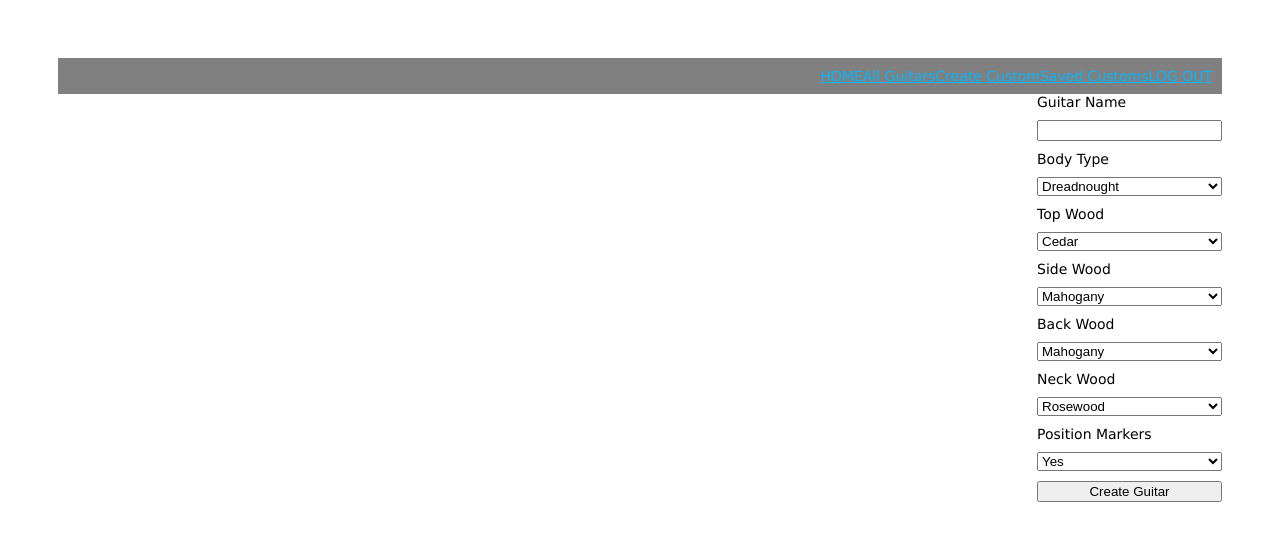
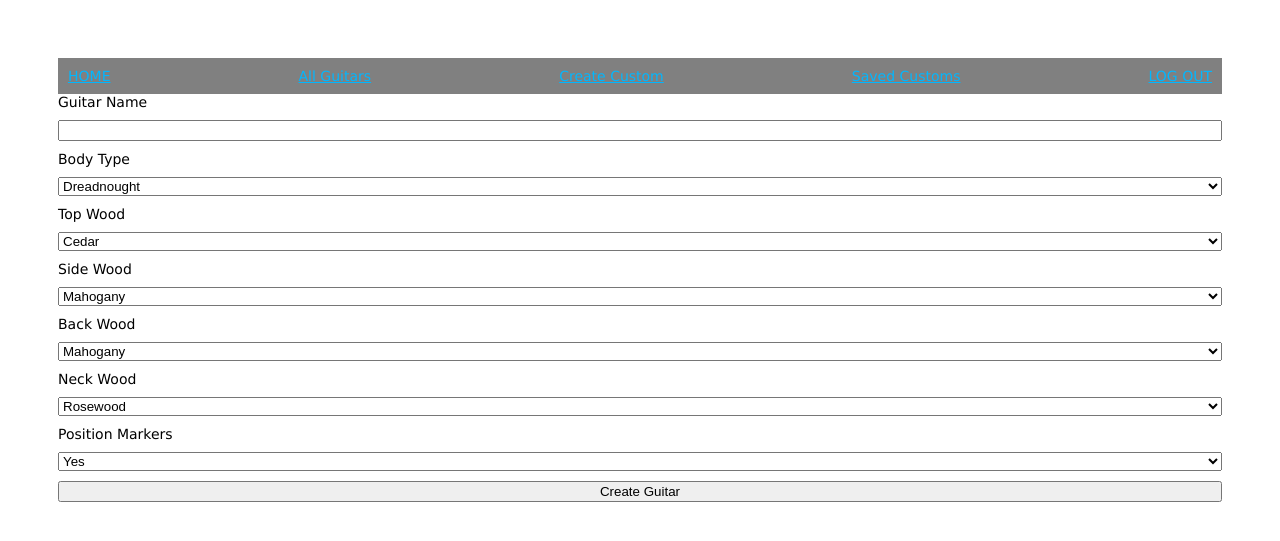
Before and after one commit to elliothwang/guitar-builder, a Node server app: page /guitars/new in a window 1280 px wide. Shown: the top 541 px of the page. Run offline with Node 20, Linux system fonts and the light colour scheme; the visitor is signed in with stand-in values (Sample User, id 1); some libraries are stand-ins or nearby versions.

Commit message:
change some styling

```diff
--- a/public/stylesheets/style.css
+++ b/public/stylesheets/style.css
@@ -11,7 +11,7 @@ nav {
   grid-area: nav;
   background-color: gray;
   display: flex;
-  justify-content: flex-end;
+  justify-content: space-between;
   align-items: center;
   padding: 10px;
 }
@@ -30,5 +30,4 @@ nav {
 #new-guitar-form {
   display: grid;
   grid-gap: 10px;
-  float: right;
 }
```
